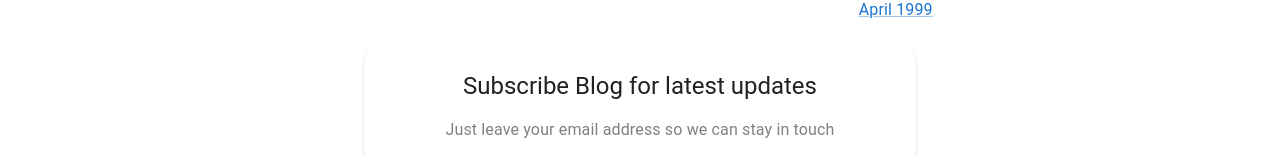
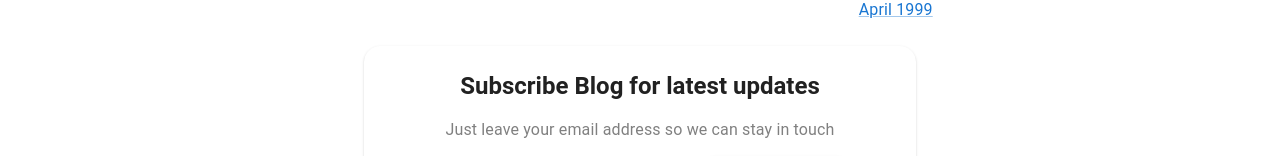
Before and after one commit to TheMankel/CMS, a React (Create React App) app in the folder client/: page /home in a window 1280 px wide. Shown: the part 1040-1196 px from the top of the page. Built offline with nearby package versions, Linux system fonts and the light colour scheme.

Commit message:
Update Subscribe.js

```diff
--- a/client/src/components/Subscribe/Subscribe.js
+++ b/client/src/components/Subscribe/Subscribe.js
@@ -23,7 +23,7 @@ const Subscribe = () => {
               py: 3,
               textAlign: 'center',
             }}>
-            <Typography component='h5' variant='h5'>
+            <Typography component='h5' variant='h5' fontWeight={700}>
               Subscribe Blog for latest updates
             </Typography>
             <Typography component='p' variant='p' color='gray'>
```
